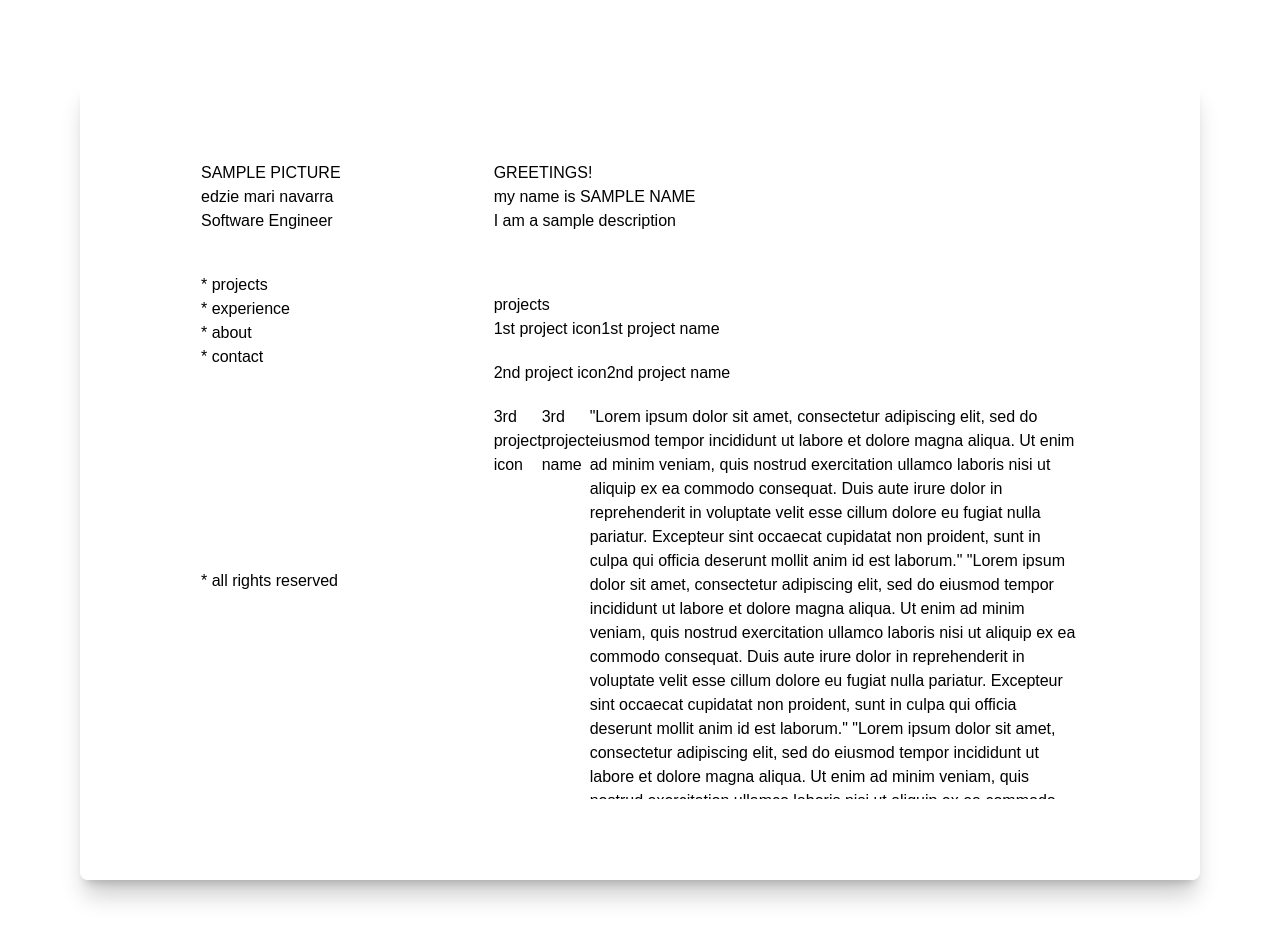
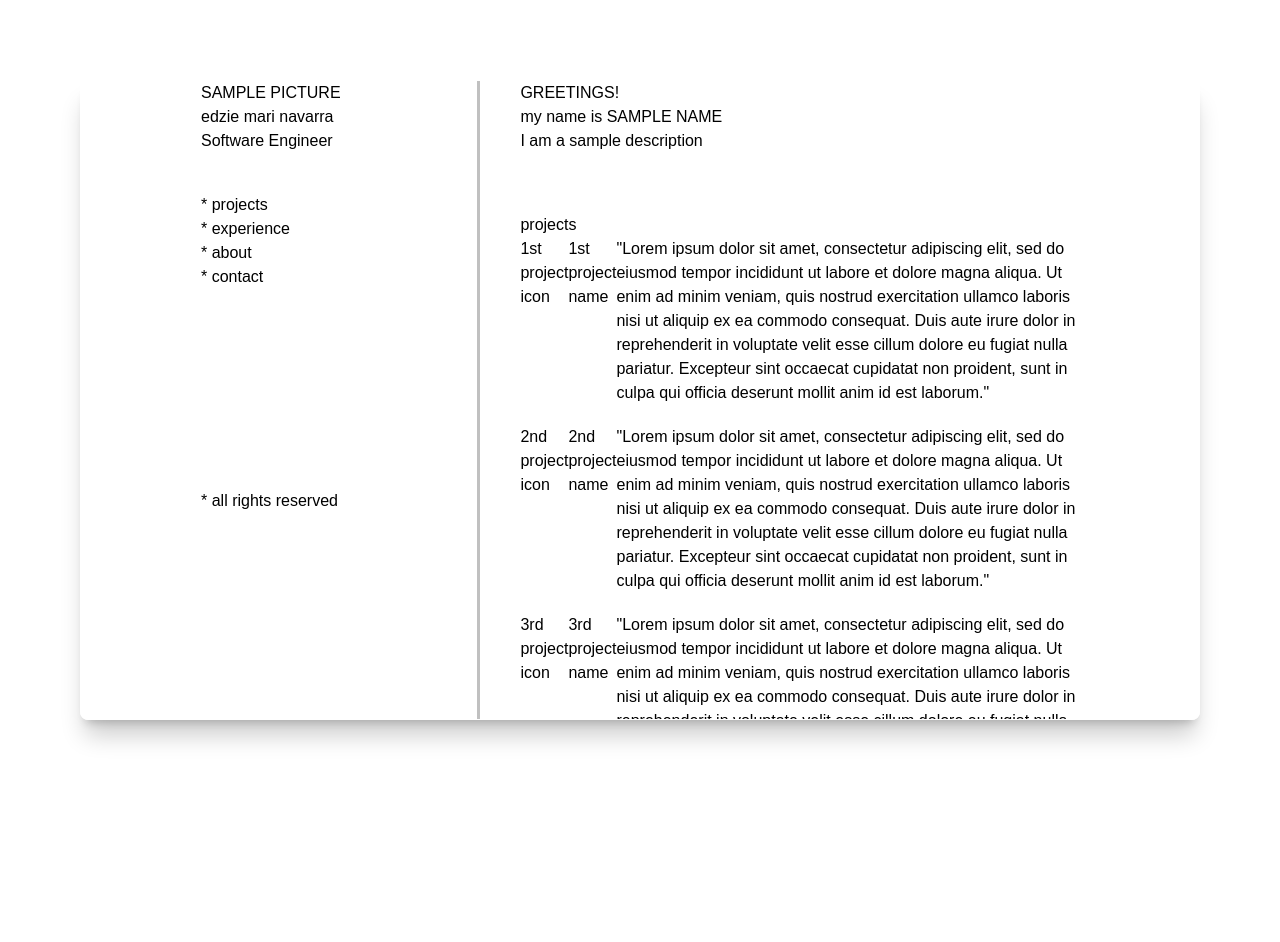
Before and after one commit to Luc1l1us/portfolio, a Next.js app: page / in a window 1280 px wide. Shown: the top 942 px of the page. After the commit the page ends 800 px from the top, so only its background shows below. Built offline with nearby package versions, Linux system fonts and the light colour scheme.

Commit message:
added a divider between two columns, added the rest of the planned layout

```diff
--- a/app/globals.css
+++ b/app/globals.css
@@ -28,11 +28,12 @@ body {
 }
 
 .main-box {
-  height: 100vh;
+  height: 80vh;
 }
 
 .first-column {
   overflow: hidden;
+  border-right: solid rgb(192, 192, 192);
 }
 
 .second-column {
--- a/app/page.tsx
+++ b/app/page.tsx
@@ -4,9 +4,9 @@ export default function Home() {
   return (
     //Change hardcoded padding and margin to scale
     //Change into 3 flex rows and scale
-    <div className="main-box flex flex-column justify-items-start m-20 px-30 py-20 rounded-lg border border-white shadow-xl/20 text-black">
+    <div className="main-box flex flex-column justify-items-start m-20 px-30 rounded-lg border border-white shadow-xl/20 text-black">
       {/*First Column (should redirect the user to what the user had clicked)*/}
-      <div className="first-column basis-1/3">
+      <div className="first-column basis-1/3 mr-10">
         <div>
           SAMPLE PICTURE
         </div>
@@ -53,6 +53,15 @@ export default function Home() {
             <div>
               1st project name
             </div>
+            <p>
+              "Lorem ipsum dolor sit amet, consectetur adipiscing elit, sed do
+              eiusmod tempor incididunt ut labore et dolore magna aliqua. Ut enim
+              ad minim veniam, quis nostrud exercitation ullamco laboris nisi ut
+              aliquip ex ea commodo consequat. Duis aute irure dolor in
+              reprehenderit in voluptate velit esse cillum dolore eu fugiat nulla
+              pariatur. Excepteur sint occaecat cupidatat non proident, sunt in
+              culpa qui officia deserunt mollit anim id est laborum."
+            </p>
           </div>
 
           <div className="flex mt-5">
@@ -60,6 +69,15 @@ export default function Home() {
             <div>
               2nd project name
             </div>
+            <p>
+              "Lorem ipsum dolor sit amet, consectetur adipiscing elit, sed do
+              eiusmod tempor incididunt ut labore et dolore magna aliqua. Ut enim
+              ad minim veniam, quis nostrud exercitation ullamco laboris nisi ut
+              aliquip ex ea commodo consequat. Duis aute irure dolor in
+              reprehenderit in voluptate velit esse cillum dolore eu fugiat nulla
+              pariatur. Excepteur sint occaecat cupidatat non proident, sunt in
+              culpa qui officia deserunt mollit anim id est laborum."
+            </p>
           </div>
 
           <div className="flex mt-5">
@@ -75,35 +93,21 @@ export default function Home() {
               reprehenderit in voluptate velit esse cillum dolore eu fugiat nulla
               pariatur. Excepteur sint occaecat cupidatat non proident, sunt in
               culpa qui officia deserunt mollit anim id est laborum."
-                            "Lorem ipsum dolor sit amet, consectetur adipiscing elit, sed do
-              eiusmod tempor incididunt ut labore et dolore magna aliqua. Ut enim
-              ad minim veniam, quis nostrud exercitation ullamco laboris nisi ut
-              aliquip ex ea commodo consequat. Duis aute irure dolor in
-              reprehenderit in voluptate velit esse cillum dolore eu fugiat nulla
-              pariatur. Excepteur sint occaecat cupidatat non proident, sunt in
-              culpa qui officia deserunt mollit anim id est laborum."
-                            "Lorem ipsum dolor sit amet, consectetur adipiscing elit, sed do
-              eiusmod tempor incididunt ut labore et dolore magna aliqua. Ut enim
-              ad minim veniam, quis nostrud exercitation ullamco laboris nisi ut
-              aliquip ex ea commodo consequat. Duis aute irure dolor in
-              reprehenderit in voluptate velit esse cillum dolore eu fugiat nulla
-              pariatur. Excepteur sint occaecat cupidatat non proident, sunt in
-              culpa qui officia deserunt mollit anim id est laborum."
-              "Lorem ipsum dolor sit amet, consectetur adipiscing elit, sed do
-              eiusmod tempor incididunt ut labore et dolore magna aliqua. Ut enim
-              ad minim veniam, quis nostrud exercitation ullamco laboris nisi ut
-              aliquip ex ea commodo consequat. Duis aute irure dolor in
-              reprehenderit in voluptate velit esse cillum dolore eu fugiat nulla
-              pariatur. Excepteur sint occaecat cupidatat non proident, sunt in
-              culpa qui officia deserunt mollit anim id est laborum.""Lorem ipsum dolor sit amet, consectetur adipiscing elit, sed do
-              eiusmod tempor incididunt ut labore et dolore magna aliqua. Ut enim
-              ad minim veniam, quis nostrud exercitation ullamco laboris nisi ut
-              aliquip ex ea commodo consequat. Duis aute irure dolor in
-              reprehenderit in voluptate velit esse cillum dolore eu fugiat nulla
-              pariatur. Excepteur sint occaecat cupidatat non proident, sunt in
-              culpa qui officia deserunt mollit anim id est laborum."
             </p>
           </div>
+
+          <div className="experience-container mt-15">
+            experience
+          </div>
+
+          <div className="about-container mt-15">
+            about
+          </div>
+
+          <div className="contact-container mt-15 mb-10">
+            contact
+          </div>
+
 
           {/*2nd column should be scrollable*/}
 
```
